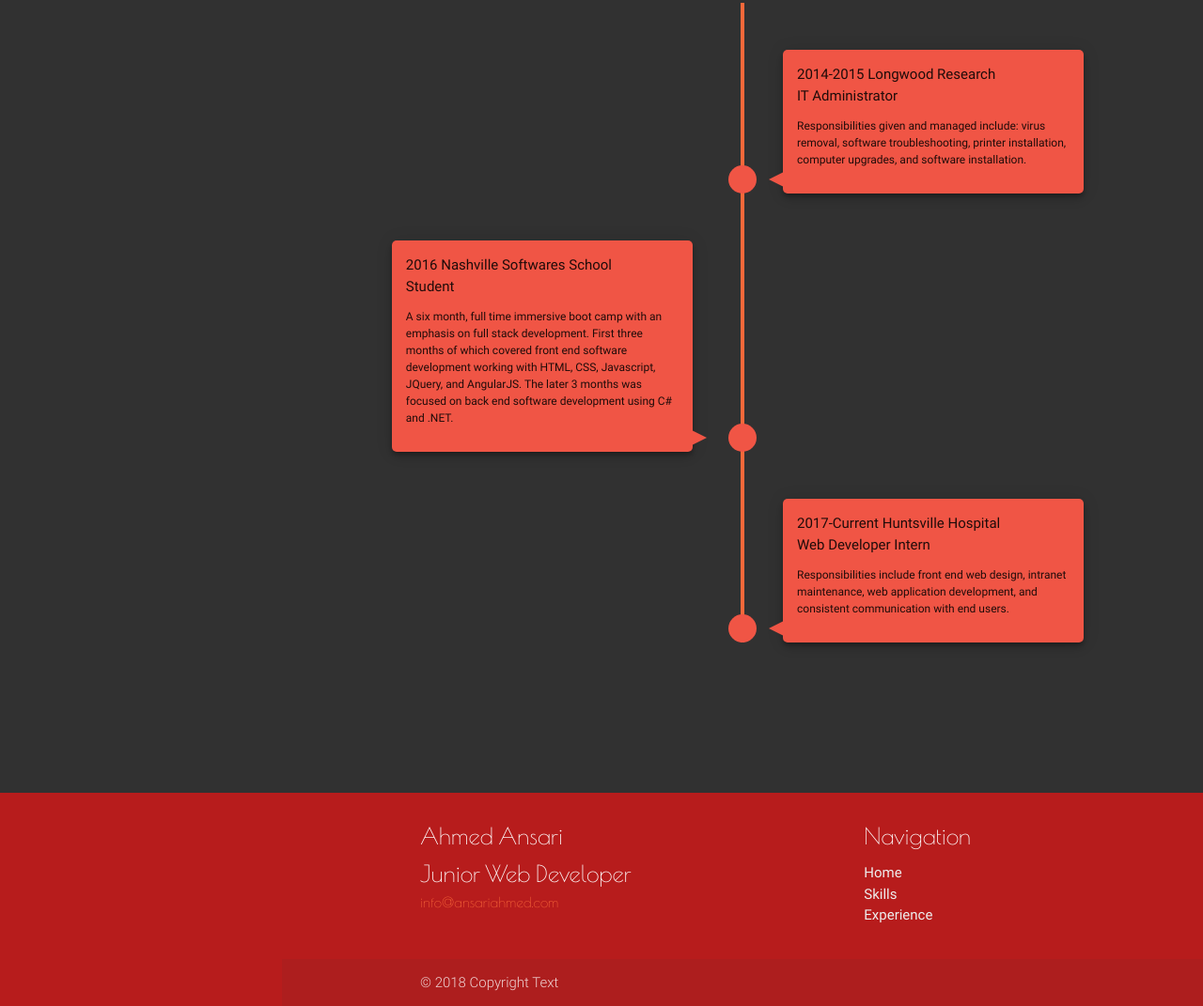
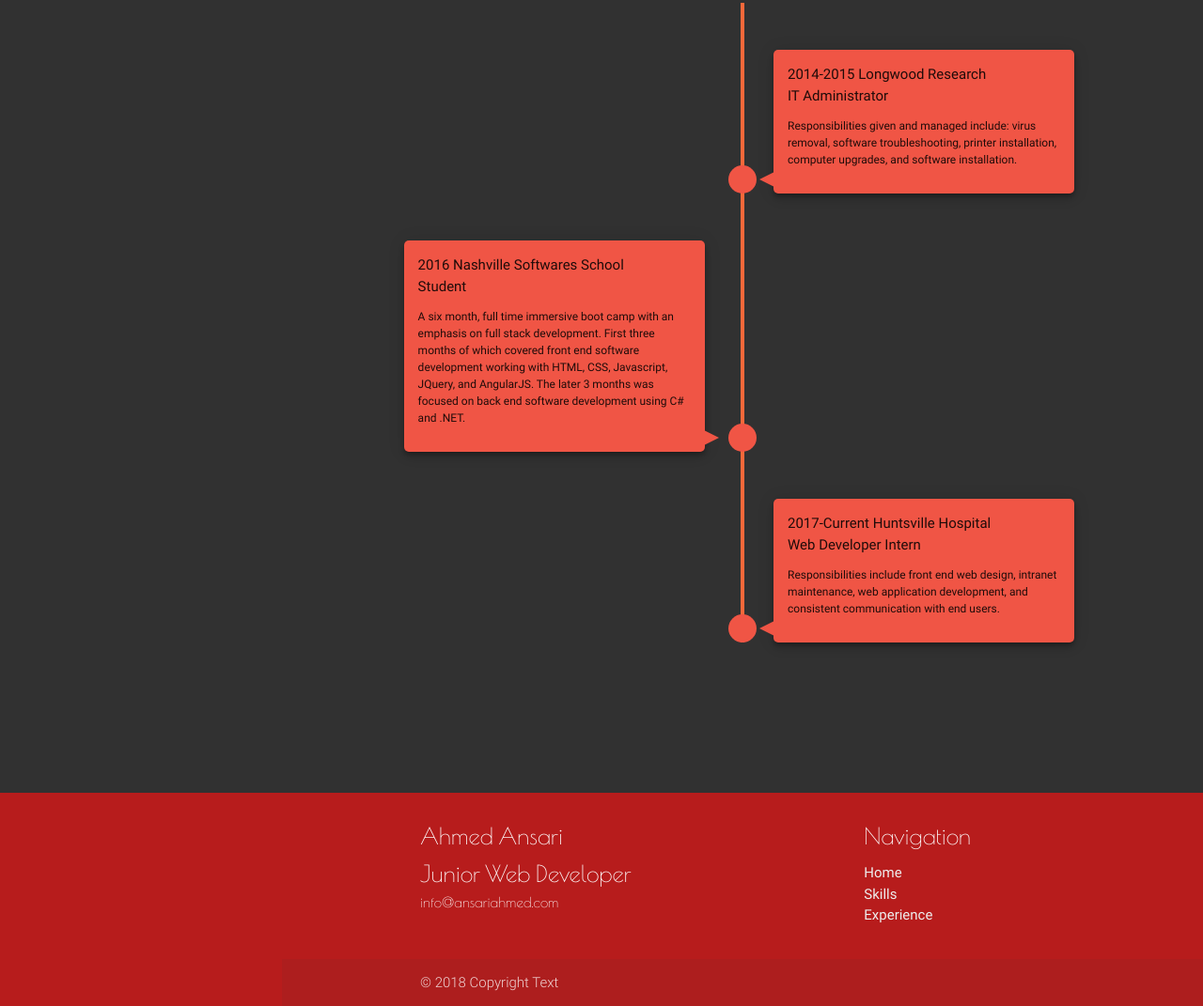
Before and after one commit to ahmedansari153/ahmedansari153.github.io, a plain HTML site: page index.html in a window 1280 px wide. Shown: the part 1860-2931 px from the top of the page at 94% size. Drawn offline with nearby package versions, Linux system fonts and the light colour scheme; animation ran at ten frames a second.

Commit message:
Minor change

```diff
--- a/CSS/Styles.css
+++ b/CSS/Styles.css
@@ -7,7 +7,7 @@ footer {
 }
 
 .email > a {
-  color: #f9683a;
+  color: #fff;
 }
 
 .sectionHead {
@@ -121,7 +121,7 @@ footer {
 }
 
 .timeline ul li:nth-child(odd) div {
-  left: 45px;
+  left: 35px;
 }
 
 .timeline ul li:nth-child(odd) div::before {
@@ -131,7 +131,7 @@ footer {
 }
 
 .timeline ul li:nth-child(even) div {
-  left: -29vw;
+  left: -28vw;
 }
 
 .timeline ul li:nth-child(even) div::before {
```
